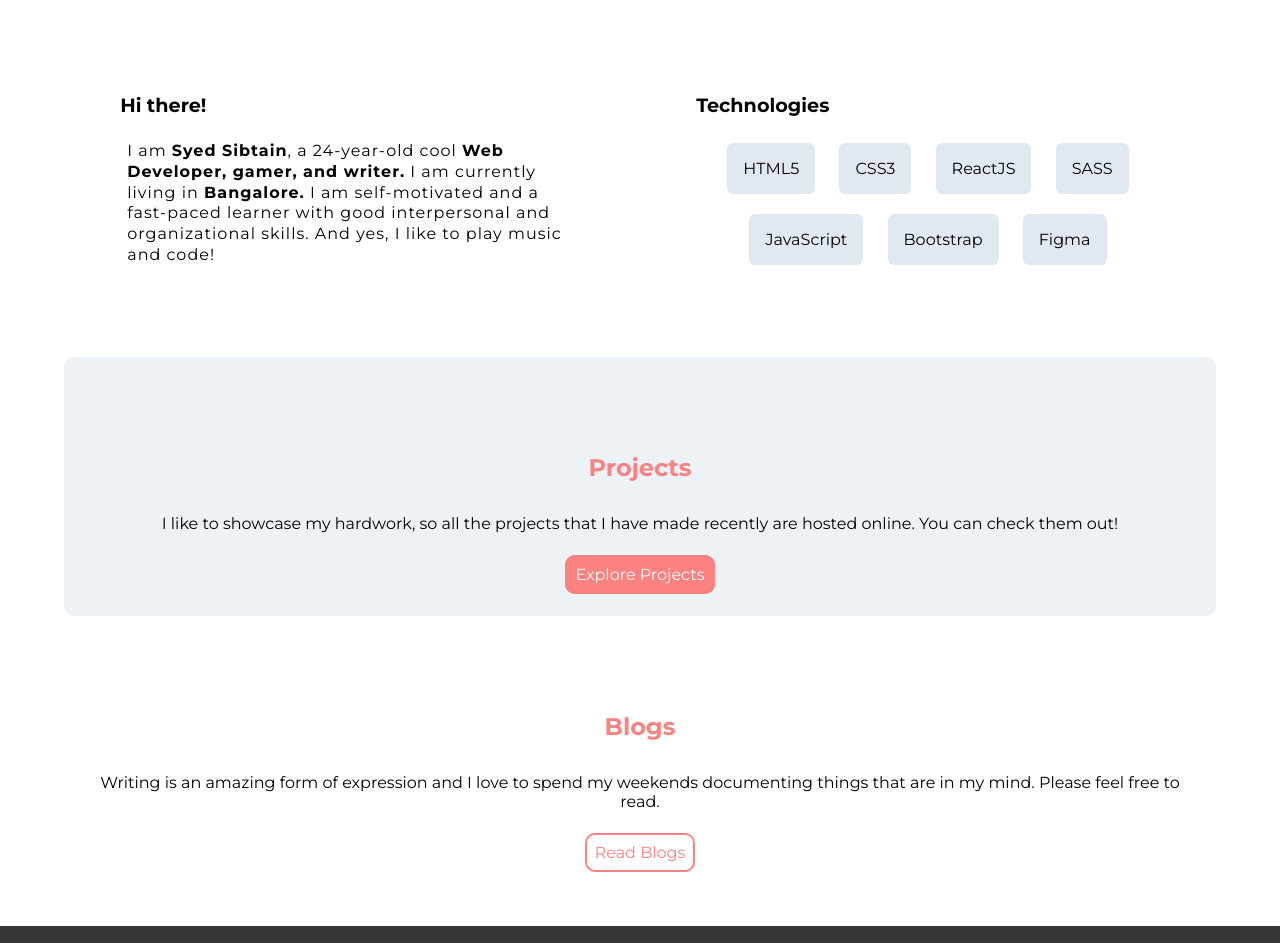
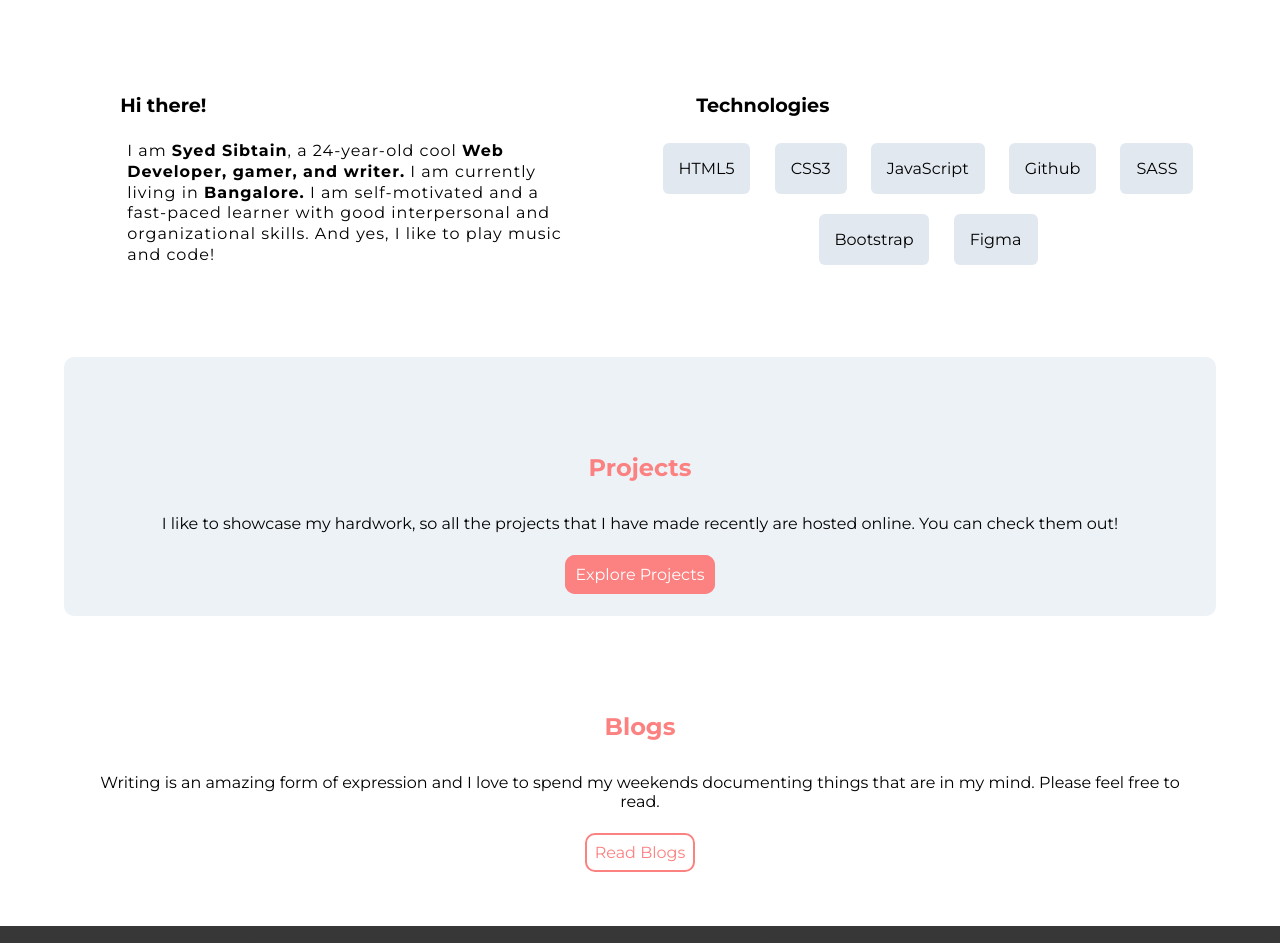
Before and after one commit to SyedSibtainRazvi/Sibtain-Portfolio, a plain HTML site: page index.html in a window 1280 px wide. Shown: the part 999-1942 px from the top of the page. Drawn offline with Linux system fonts and the light colour scheme; grey boxes are pictures that could not be loaded.

Commit message:
docs : updated index.html
Removed React/added git

```diff
--- a/index.html
+++ b/index.html
@@ -48,9 +48,10 @@
                 <ul>
                     <li>HTML5</li>
                     <li>CSS3</li>
-                    <li>ReactJS</li>
+                    <li>JavaScript</li>
+                    <li>Github</li>
+                    <!-- <li>ReactJS</li> -->
                     <li>SASS</li>
-                    <li>JavaScript</li>
                     <li>Bootstrap</li>
                     <li>Figma</li>
                 </ul>
```
